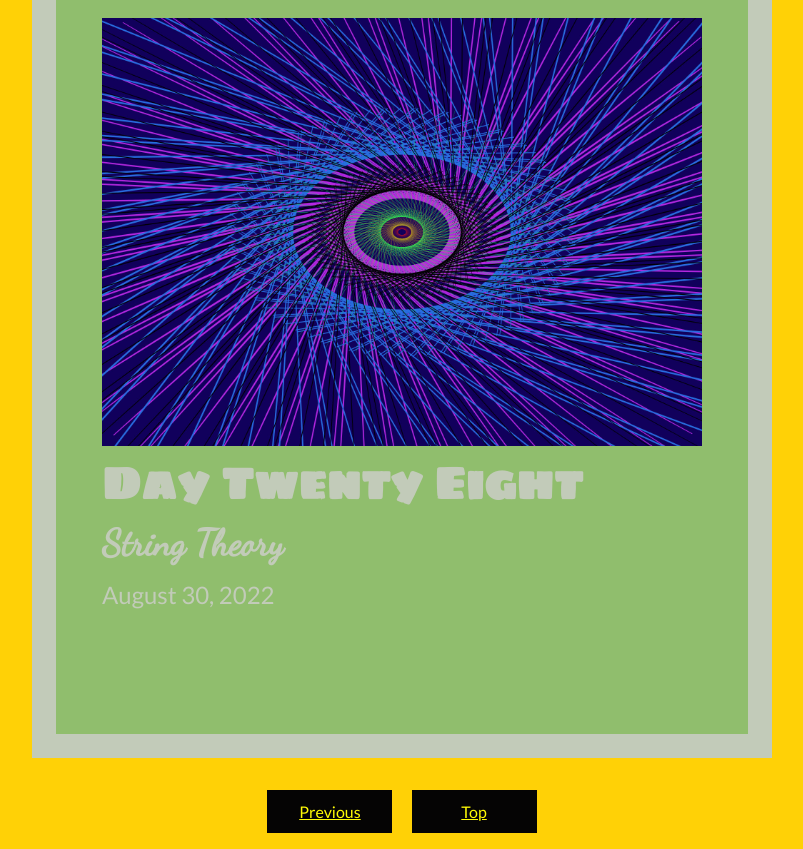
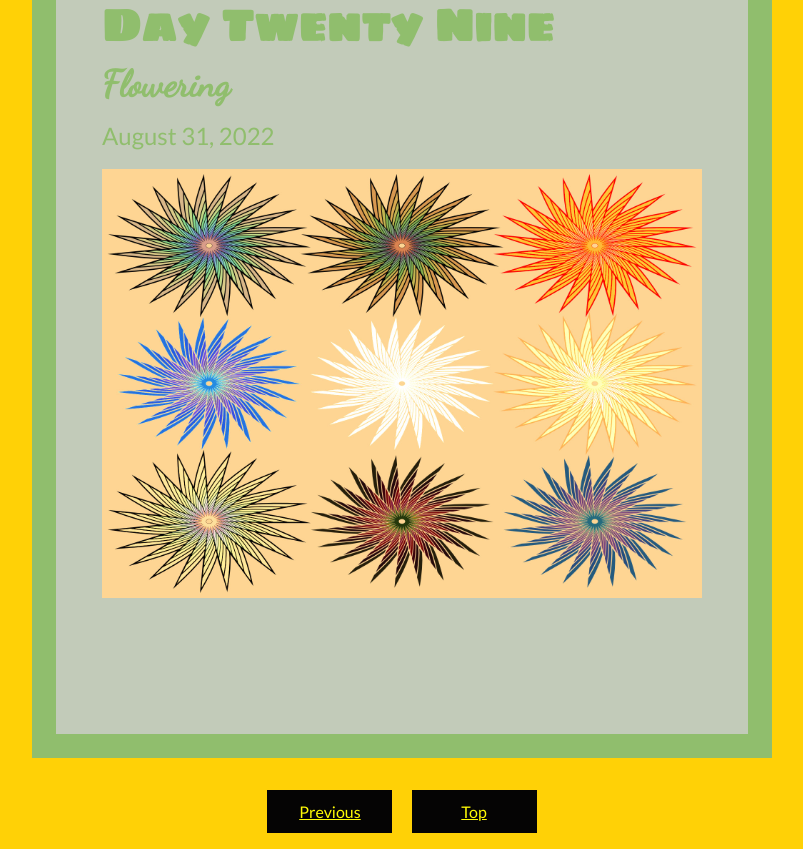
Before and after one commit to chrissoncrant/pe-directory, a plain HTML site: page projects/artin-on-the-daily/index.html in a window 1280 px wide. Shown: the part 1031-1880 px from the top of the page, without its empty margins (238-1041 px from the left). Drawn offline with Linux system fonts and the light colour scheme.

Commit message:
added day 29

```diff
--- a/projects/artin-on-the-daily/index.html
+++ b/projects/artin-on-the-daily/index.html
@@ -34,6 +34,7 @@
 
     <nav>
         <span><i>Past arts (newest first):</i></span>
+        <a class="internal-links day-links" href="#day-29">Flowering</a>
         <a class="internal-links day-links" href="#day-28">String Theory</a>
         <a class="internal-links day-links" href="#day-27">Forest of Lines</a>
         <a class="internal-links day-links" href="#day-26">Circumambience</a>
@@ -68,6 +69,24 @@
     <p>They are meant to be "simple."</p>
     <p>And simplicity ebbs and flows with the days.</p>
 
+    <section id="day-29" class="green-3-away home">
+        <div class="centering-container">
+            <div class="day-text">
+                <h2>Day Twenty Nine</h2>
+                <h3>Flowering</h3>
+                <span>August 31, 2022</span>
+            </div>
+            <div class="image-frame">
+                <img src="images/day-29.jpg" alt="Graphic of angular, multi-colored flowers">
+            </div>
+        </div>
+    </section>
+    <div class="internal-nav-container">
+        <a class="internal-links margin-r-16" href="#day-28">Previous</a>
+        <!-- <a class="internal-links btn-margin" href="#day-30">Next</a> -->
+        <a class="internal-links" href="#logo">Top</a>
+    </div>
+
     <section id="day-28" class="green-3-home away">
         <div class="centering-container">
             <div class="image-frame">
@@ -81,8 +100,8 @@
         </div>
     </section>
     <div class="internal-nav-container">
-        <a class="internal-links margin-r-16" href="#day-27">Previous</a>
-        <!-- <a class="internal-links btn-margin" href="#day-29">Next</a> -->
+        <a class="internal-links" href="#day-27">Previous</a>
+        <a class="internal-links btn-margin" href="#day-29">Next</a>
         <a class="internal-links" href="#logo">Top</a>
     </div>
 
```
Also changed, not shown: projects/artin-on-the-daily/images/day-29.jpg (added).
